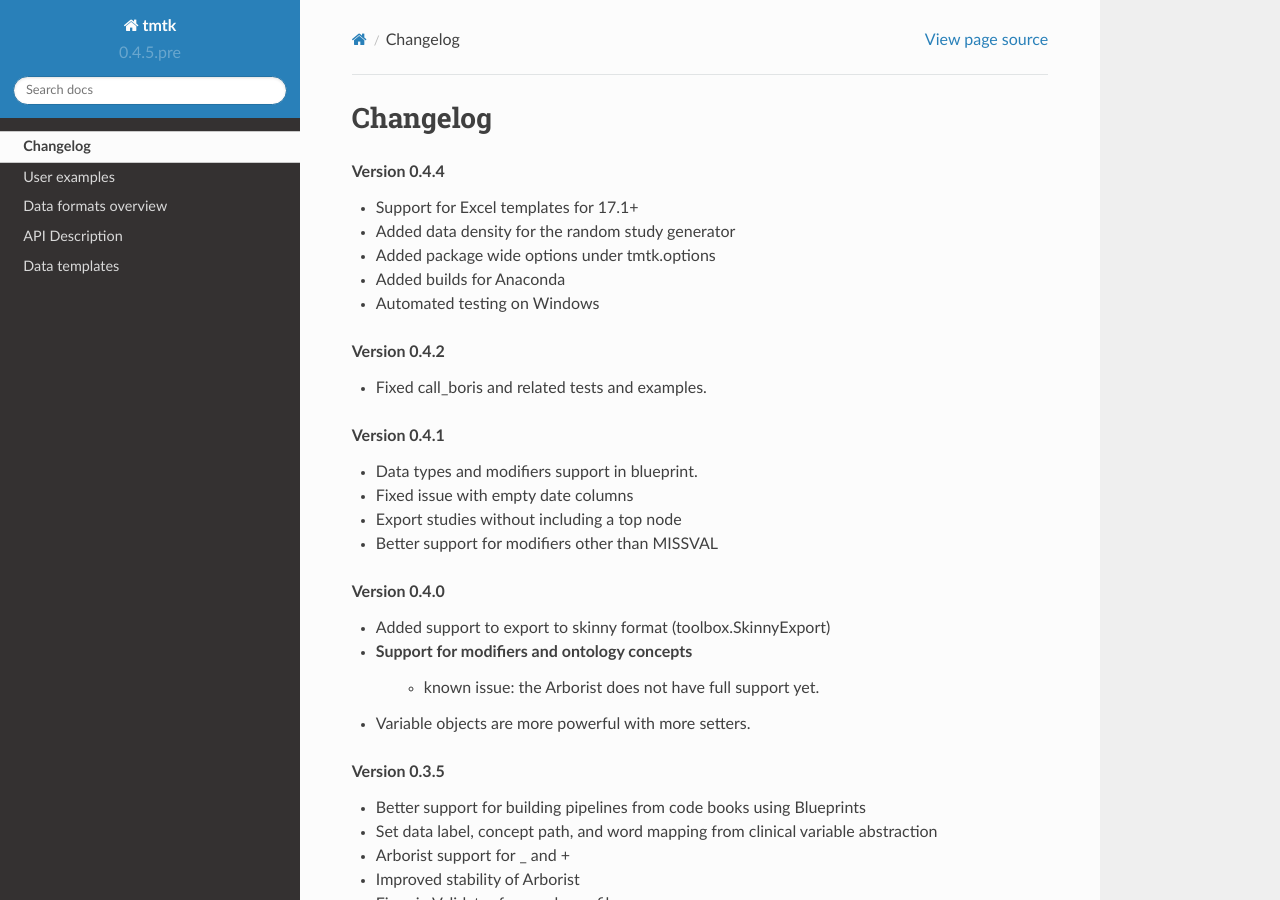
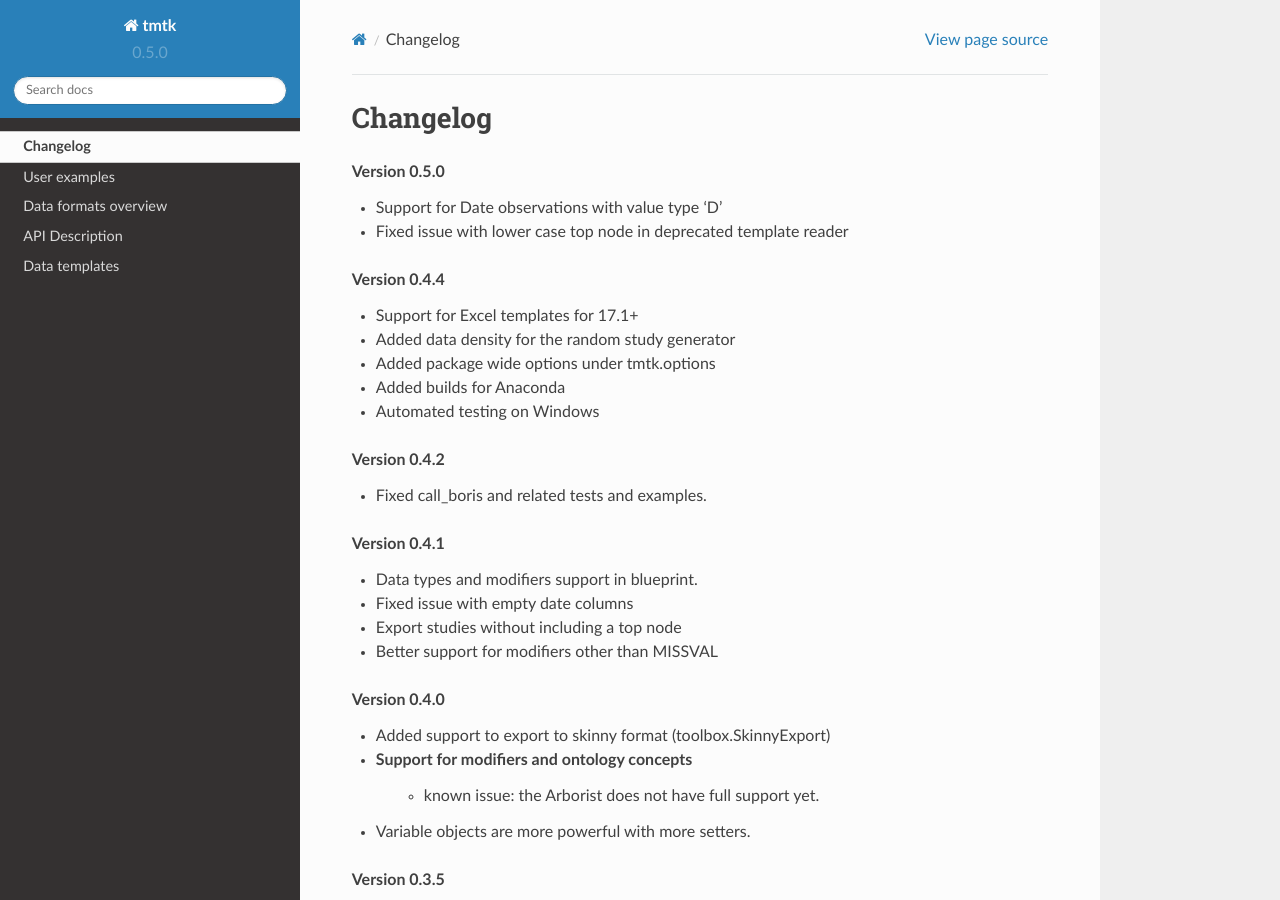
Before and after one commit to thehyve/tmtk, a Sphinx documentation site: the page built from docs/changelog.rst, in a window 1280 px wide and 900 px high. Built offline with Sphinx 7.4.7 and the Read the Docs theme 2.0.0, drawn with Linux system fonts in a browser that asks for light colours.

Commit message:
Bump to 0.5.0

```diff
--- a/docs/changelog.rst
+++ b/docs/changelog.rst
@@ -1,6 +1,11 @@
 =========
 Changelog
 =========
+
+.. topic::  Version 0.5.0
+
+    * Support for Date observations with value type 'D'
+    * Fixed issue with lower case top node in deprecated template reader
 
 .. topic::  Version 0.4.4
 
--- a/tmtk/version.py
+++ b/tmtk/version.py
@@ -4,5 +4,5 @@ This file is distributed under the GNU General Public License
   (see accompanying file LICENSE).
 """
 
-version_info = (0, 4, 5, 'pre')
+version_info = (0, 5, 0)
 __version__ = '.'.join(map(str, version_info))
```
